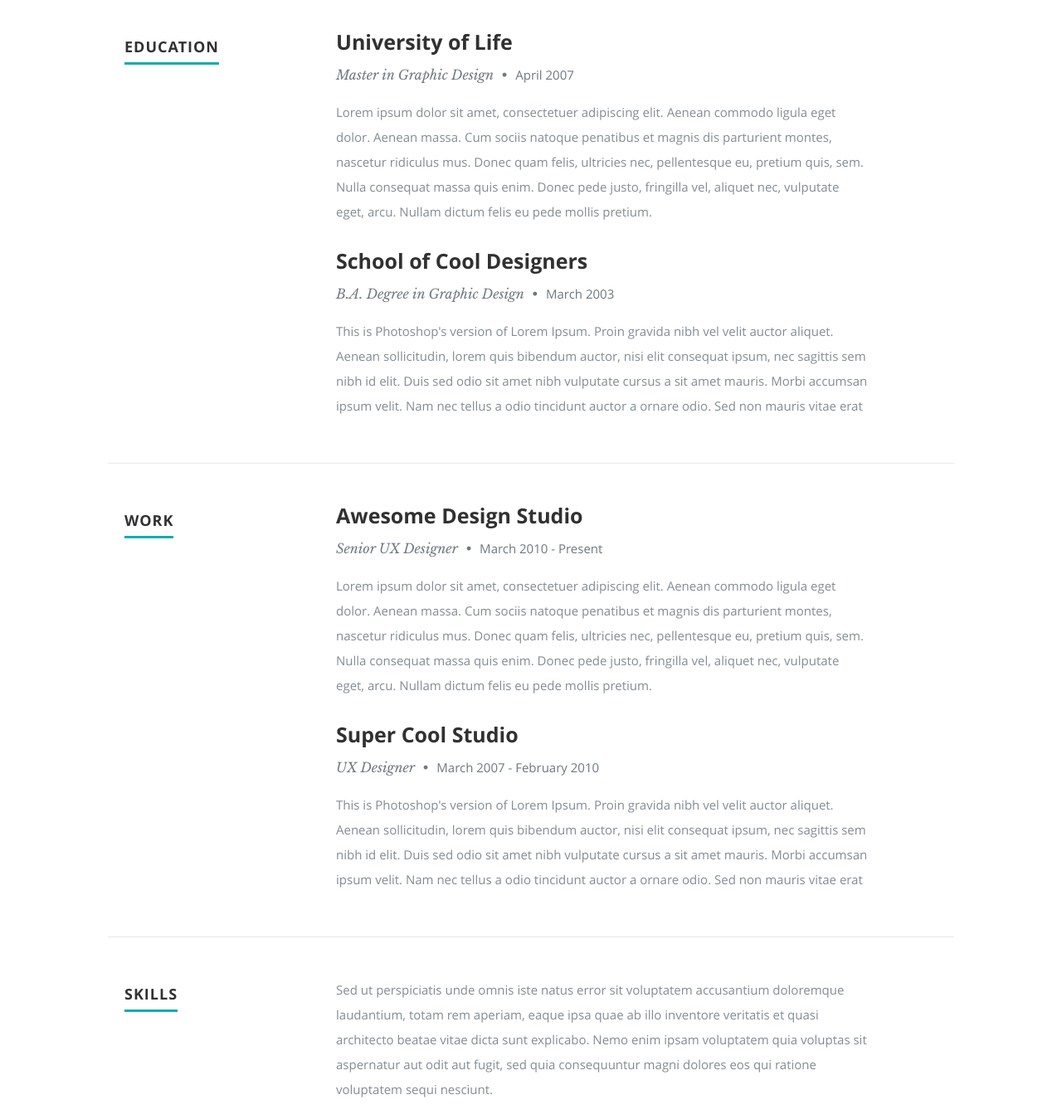
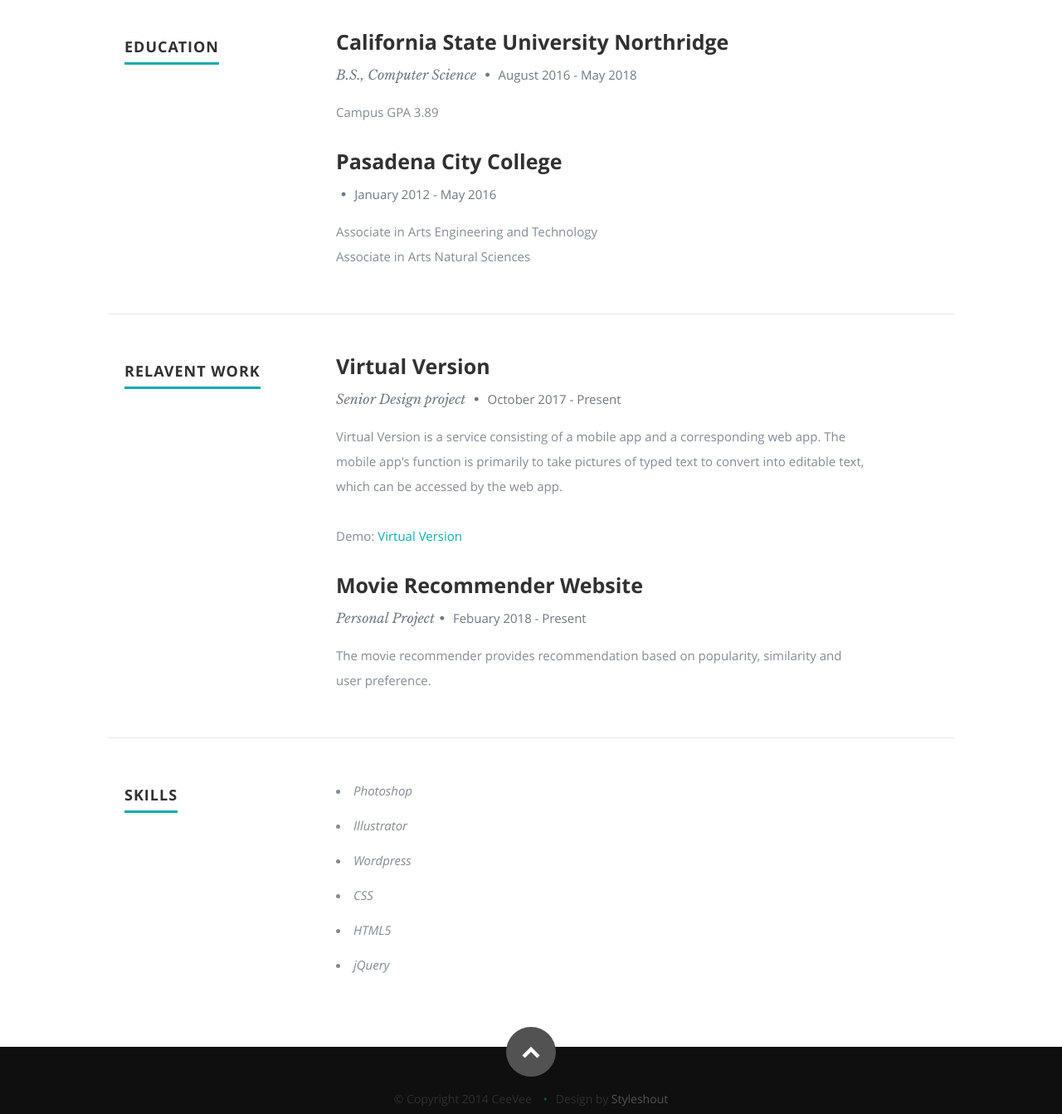
Before and after one commit to phamnbh/phamnbh.github.io, a plain HTML site: page index.html in a window 1280 px wide. Shown: the part 1400-2743 px from the top of the page at 83% size. Drawn offline with nearby package versions, Linux system fonts and the light colour scheme.

Commit message:
Added demo for virtual version

```diff
--- a/index.html
+++ b/index.html
@@ -134,14 +134,11 @@
 
                <div class="twelve columns">
 
-                  <h3>University of Life</h3>
-                  <p class="info">Master in Graphic Design <span>&bull;</span> <em class="date">April 2007</em></p>
+                  <h3>California State University Northridge</h3>
+                  <p class="info">B.S., Computer Science <span>&bull;</span> <em class="date">August 2016 - May 2018</em></p>
 
                   <p>
-                  Lorem ipsum dolor sit amet, consectetuer adipiscing elit. Aenean commodo ligula eget dolor. Aenean massa.
-                  Cum sociis natoque penatibus et magnis dis parturient montes, nascetur ridiculus mus. Donec quam felis,
-                  ultricies nec, pellentesque eu, pretium quis, sem. Nulla consequat massa quis enim.
-                  Donec pede justo, fringilla vel, aliquet nec, vulputate eget, arcu. Nullam dictum felis eu pede mollis pretium.
+                  Campus GPA 3.89
                   </p>
 
                </div>
@@ -152,14 +149,12 @@
 
                <div class="twelve columns">
 
-                  <h3>School of Cool Designers</h3>
-                  <p class="info">B.A. Degree in Graphic Design <span>&bull;</span> <em class="date">March 2003</em></p>
+                  <h3>Pasadena City College</h3>
+                  <p class="info"><span>&bull;</span> <em class="date">January 2012 - May 2016</em></p>
 
                   <p>
-                  This is Photoshop's version  of Lorem Ipsum. Proin gravida nibh vel velit auctor aliquet.
-                  Aenean sollicitudin, lorem quis bibendum auctor, nisi elit consequat ipsum, nec sagittis sem
-                  nibh id elit. Duis sed odio sit amet nibh vulputate cursus a sit amet mauris. Morbi accumsan
-                  ipsum velit. Nam nec tellus a odio tincidunt auctor a ornare odio. Sed non  mauris vitae erat
+                  Associate in Arts Engineering and Technology<br>
+                  Associate in Arts Natural Sciences
                   </p>
 
                </div>
@@ -176,7 +171,7 @@
       <div class="row work">
 
          <div class="three columns header-col">
-            <h1><span>Work</span></h1>
+            <h1><span>Relavent Work</span></h1>
          </div>
 
          <div class="nine columns main-col">
@@ -185,15 +180,14 @@
 
                <div class="twelve columns">
 
-                  <h3>Awesome Design Studio</h3>
-                  <p class="info">Senior UX Designer <span>&bull;</span> <em class="date">March 2010 - Present</em></p>
+                  <h3>Virtual Version</h3>
+                  <p class="info">Senior Design project  <span>&bull;</span> <em class="date">October 2017 - Present</em></p>
 
                   <p>
-                  Lorem ipsum dolor sit amet, consectetuer adipiscing elit. Aenean commodo ligula eget dolor. Aenean massa.
-                  Cum sociis natoque penatibus et magnis dis parturient montes, nascetur ridiculus mus. Donec quam felis,
-                  ultricies nec, pellentesque eu, pretium quis, sem. Nulla consequat massa quis enim.
-                  Donec pede justo, fringilla vel, aliquet nec, vulputate eget, arcu. Nullam dictum felis eu pede mollis pretium.
+                  Virtual Version is a service consisting of a mobile app and a corresponding web app. The mobile app's function is primarily to take pictures of typed text to convert into editable text, which can be accessed by the web app.
                   </p>
+
+                  <p>Demo:<a href="http://ec2-18-219-245-60.us-east-2.compute.amazonaws.com:3000">  Virtual Version</a></p>
 
                </div>
 
@@ -203,14 +197,11 @@
 
                <div class="twelve columns">
 
-                  <h3>Super Cool Studio</h3>
-                  <p class="info">UX Designer <span>&bull;</span> <em class="date">March 2007 - February 2010</em></p>
+                  <h3>Movie Recommender Website </h3>
+                  <p class="info">Personal Project<span>&bull;</span> <em class="date">Febuary 2018 - Present</em></p>
 
                   <p>
-                  This is Photoshop's version  of Lorem Ipsum. Proin gravida nibh vel velit auctor aliquet.
-                  Aenean sollicitudin, lorem quis bibendum auctor, nisi elit consequat ipsum, nec sagittis sem
-                  nibh id elit. Duis sed odio sit amet nibh vulputate cursus a sit amet mauris. Morbi accumsan
-                  ipsum velit. Nam nec tellus a odio tincidunt auctor a ornare odio. Sed non  mauris vitae erat
+                  The movie recommender provides recommendation based on popularity, similarity and user preference.
                   </p>
 
                </div>
@@ -232,24 +223,24 @@
 
          <div class="nine columns main-col">
 
-            <p>Sed ut perspiciatis unde omnis iste natus error sit voluptatem accusantium doloremque laudantium, totam rem aperiam,
+       <!--      <p>Sed ut perspiciatis unde omnis iste natus error sit voluptatem accusantium doloremque laudantium, totam rem aperiam,
             eaque ipsa quae ab illo inventore veritatis et quasi architecto beatae vitae dicta sunt explicabo. Nemo enim ipsam
             voluptatem quia voluptas sit aspernatur aut odit aut fugit, sed quia consequuntur magni dolores eos qui ratione
             voluptatem sequi nesciunt.
-            </p>
+            </p> -->
 
-				<div class="bars">
+				<!-- <div class="bars"> -->
 
-				   <ul class="skills">
-					   <li><span class="bar-expand photoshop"></span><em>Photoshop</em></li>
-                  <li><span class="bar-expand illustrator"></span><em>Illustrator</em></li>
-						<li><span class="bar-expand wordpress"></span><em>Wordpress</em></li>
-						<li><span class="bar-expand css"></span><em>CSS</em></li>
-						<li><span class="bar-expand html5"></span><em>HTML5</em></li>
-                  <li><span class="bar-expand jquery"></span><em>jQuery</em></li>
-					</ul>
+				   <!-- <ul class="skills"> -->
+					   <li></span><em>Photoshop</em></li>
+                  <li></span><em>Illustrator</em></li>
+						<li></span><em>Wordpress</em></li>
+						<li><em>CSS</em></li>
+						<li></span><em>HTML5</em></li>
+                  <li></span><em>jQuery</em></li>
+					<!-- </ul> -->
 
-				</div><!-- end skill-bars -->
+				<!-- </div> --><!-- end skill-bars -->
 
 			</div> <!-- main-col end -->
 
```
